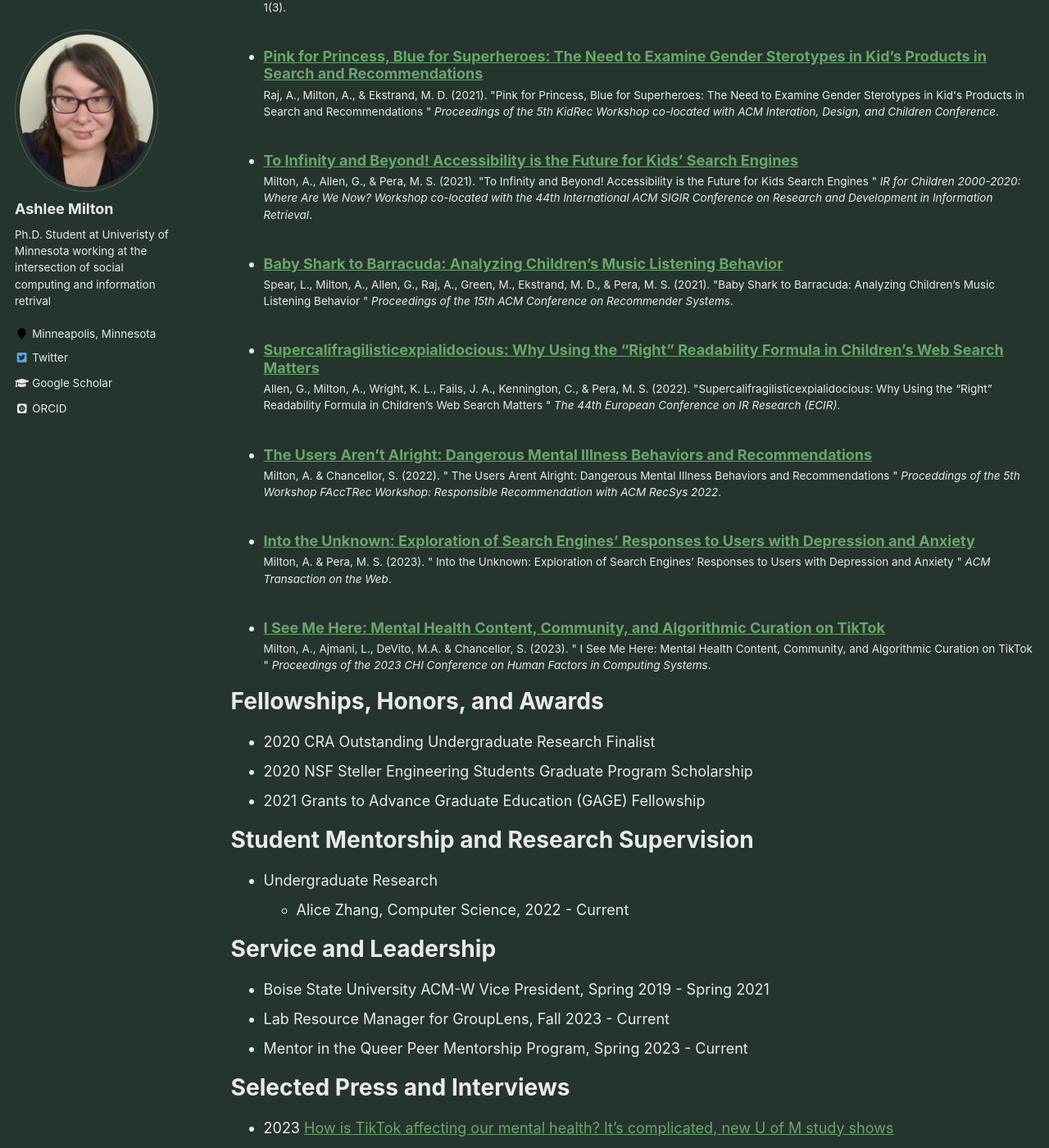
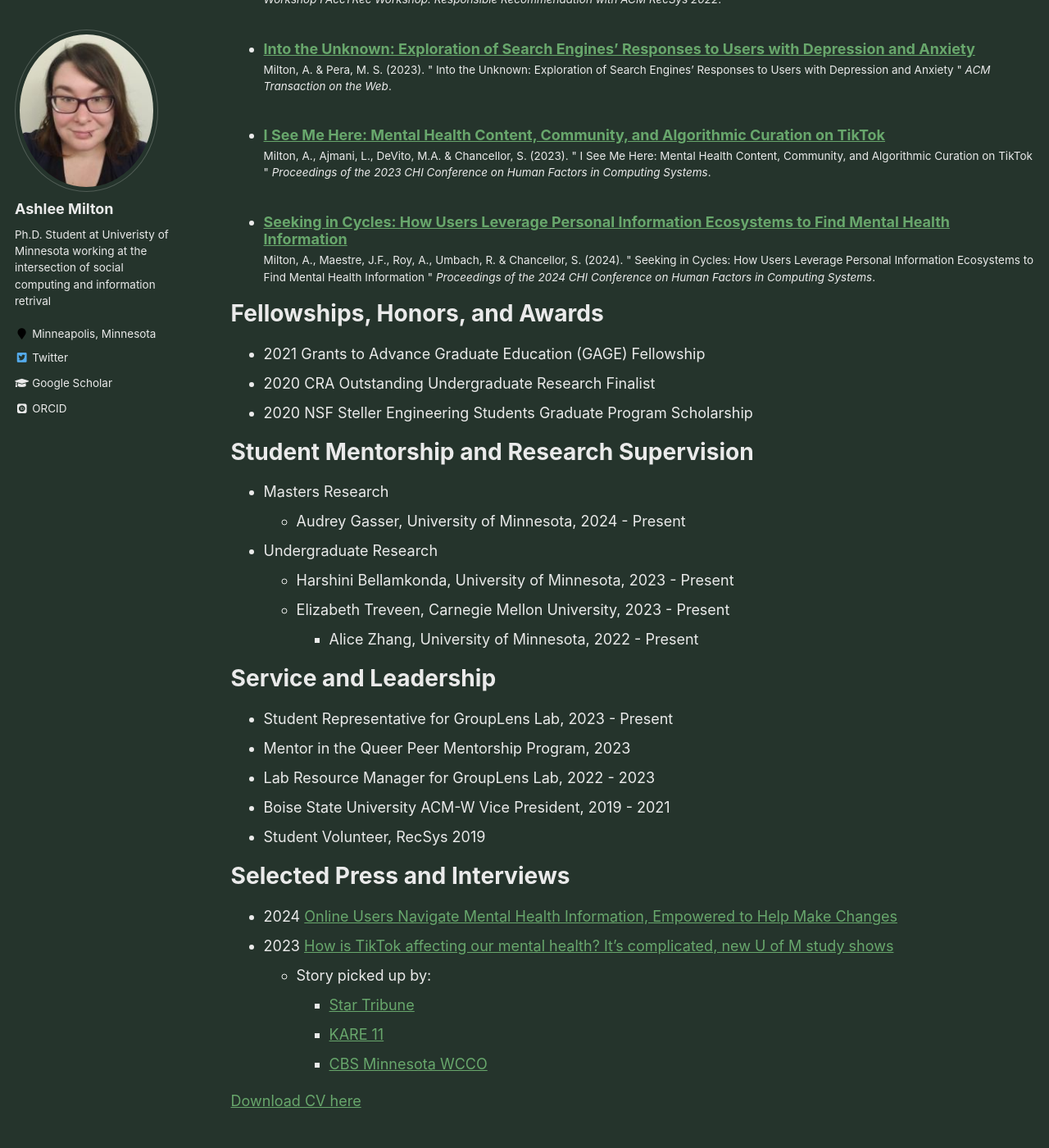
Before and after one commit to ashleemilton/ashleemilton.github.io, a Jekyll site: the page built from _pages/cv.md, in a window 1280 px wide and 1400 px high, scrolled down 2504 px. Shown: the whole window at 82% size. Built offline with Jekyll 4.4.1, drawn with Linux system fonts in a browser that asks for light colours; some web fonts are replaced; some of the changed text lies outside the part shown.

Commit message:
2024 update

```diff
--- a/_pages/cv.md
+++ b/_pages/cv.md
@@ -18,9 +18,14 @@ Education
 
 Work experience
 ======
-* Spring 2019 - Fall 2020: Undergraduate Research Assistant
+* Fall 2021 - Current: Graduate Research Assistant
+  * Univeristy of Minnesota
+  * Duties included: Research and TA for Introdution to Data Structures
+  * Supervisor: Dr. Stevie Chancellor
+
+* Spring 2020 - Summer 2021: Graduate Assistant
   * Boise State Univeristy
-  * Duties included: Research
+  * Duties included: Research and TA for Theory of Computation
   * Supervisor: Dr. Sole Pera
 
 * Spring 2019 - Fall 2020: Undergraduate Grader
@@ -28,33 +33,10 @@ Work experience
   * Duties included: Grading for Theory of Computation
   * Supervisor: Dr. Sole Pera
 
-* Spring 2020 - Summer 2021: Graduate Assistant
+* Spring 2019 - Fall 2020: Undergraduate Research Assistant
   * Boise State Univeristy
-  * Duties included: Research and TA for Theory of Computation
+  * Duties included: Research
   * Supervisor: Dr. Sole Pera
-
-* Fall 2021 - Current: Graduate Research Assistant
-  * Univeristy of Minnesota
-  * Duties included: Research and TA for Introdution to Data Structures
-  * Supervisor: Dr. Stevie Chancellor
-
-Skills
-======
-* Research
-* Mentoring
-* Tutoring
-* Coding
-  * Python
-  * Java
-  * HTML / CSS
-  * JavaScript
-  * C
-  * C++
-* Data Science
-* Machine Learning Libraries
-  * Tensorflow
-  * Sci-Kit
-  * Huggingface
 
 Publications
 ======
@@ -65,25 +47,35 @@ Publications
 
 Fellowships, Honors, and Awards
 ======
+* 2021  Grants to Advance Graduate Education  (GAGE) Fellowship
 * 2020  CRA Outstanding Undergraduate Research Finalist
 * 2020  NSF Steller Engineering Students Graduate Program Scholarship
-* 2021  Grants to Advance Graduate Education  (GAGE) Fellowship
 
 Student Mentorship and Research Supervision
 ======
+* Masters Research
+  * Audrey Gasser, University of Minnesota, 2024 - Present
 * Undergraduate Research
-  * Alice Zhang, Computer Science, 2022 - Current
+  * Harshini Bellamkonda, University of Minnesota, 2023 - Present
+  * Elizabeth Treveen, Carnegie Mellon University, 2023 - Present
+	* Alice Zhang, University of Minnesota, 2022 - Present
+
 
 Service and Leadership
 ======
-* Boise State University ACM-W Vice President, Spring 2019 - Spring 2021
-* Lab Resource Manager for GroupLens, Fall 2023 - Current
-* Mentor in the Queer Peer Mentorship Program, Spring 2023 - Current
+* Student Representative for GroupLens Lab, 2023 - Present
+* Mentor in the Queer Peer Mentorship Program, 2023
+* Lab Resource Manager for GroupLens Lab, 2022 - 2023
+* Boise State University ACM-W Vice President, 2019 - 2021
+* Student Volunteer, RecSys 2019
 
 Selected Press and Interviews
 ======
+* 2024  [Online Users Navigate Mental Health Information, Empowered to Help Make Changes](https://casmi.northwestern.edu/news/articles/2024/online-users-navigate-mental-health-information-empowered-to-help-make-changes.html)
 * 2023  [How is TikTok affecting our mental health? It's complicated, new U of M study shows](https://cse.umn.edu/college/news/how-tiktok-affecting-our-mental-health-its-complicated-new-u-m-study-shows)
   * Story picked up by:
     * [Star Tribune](https://www.startribune.com/minnesota-researchers-study-tiktok-benefits-harms-on-mental-health/600268140/)
     * [KARE 11](https://www.kare11.com/article/news/local/umn-researchers-look-into-tiktok-affect-on-mental-health/89-f02ec4b9-59ba-41e0-835b-6d9b1b8cafec)
     * [CBS Minnesota WCCO](https://www.youtube.com/watch?v=KXMrfGLjnj4)
+
+[Download CV here](http://ashleemilton.github.io/files/CV2024.pdf)
--- /dev/null
+++ b/_publications/seeking2024chi.md
@@ -0,0 +1,13 @@
+---
+title: "Seeking in Cycles: How Users Leverage Personal Information Ecosystems to Find Mental Health Information"
+collection: publications
+permalink: /publication/2024-05-11-seeking
+date: 2024-05-11
+venue: 'The Conference on Human Factors in Computing Systems (CHI 24)'
+excerpt: Information is crucial to how people understand their mental health and well-being, and many turn to online sources found through search engines and social media. We present an interview study...
+paperurl: 'http://ashleemilton.github.io/files/SeekinginCycles.pdf'
+citation: 'Milton, A., Maestre, J.F., Roy, A., Umbach, R. & Chancellor, S. (2024). &quot; Seeking in Cycles: How Users Leverage Personal Information Ecosystems to Find Mental Health Information &quot; <i>Proceedings of the 2024 CHI Conference on Human Factors in Computing Systems</i>.'
+---
+Information is crucial to how people understand their mental health and well-being, and many turn to online sources found through search engines and social media. We present an interview study (n = 17) of participants who use online platforms to seek information about their mental illnesses. Participants use their personal information ecosystems in a cyclical process to find information. This cycle is driven by the adoption of new information and questioning the credibility of information. Privacy concerns fueled by perceptions of stigma and platform design also influence their information-seeking decisions. Our work proposes theoretical implications for social computing and information retrieval on information seeking in users' personal information ecosystems. We offer design implications to support users in navigating personal information ecosystems to find mental health information.
+
+[Download paper here](http://ashleemilton.github.io/files/SeekinginCycles.pdf)
```
Also changed, not shown: 2 other files.
